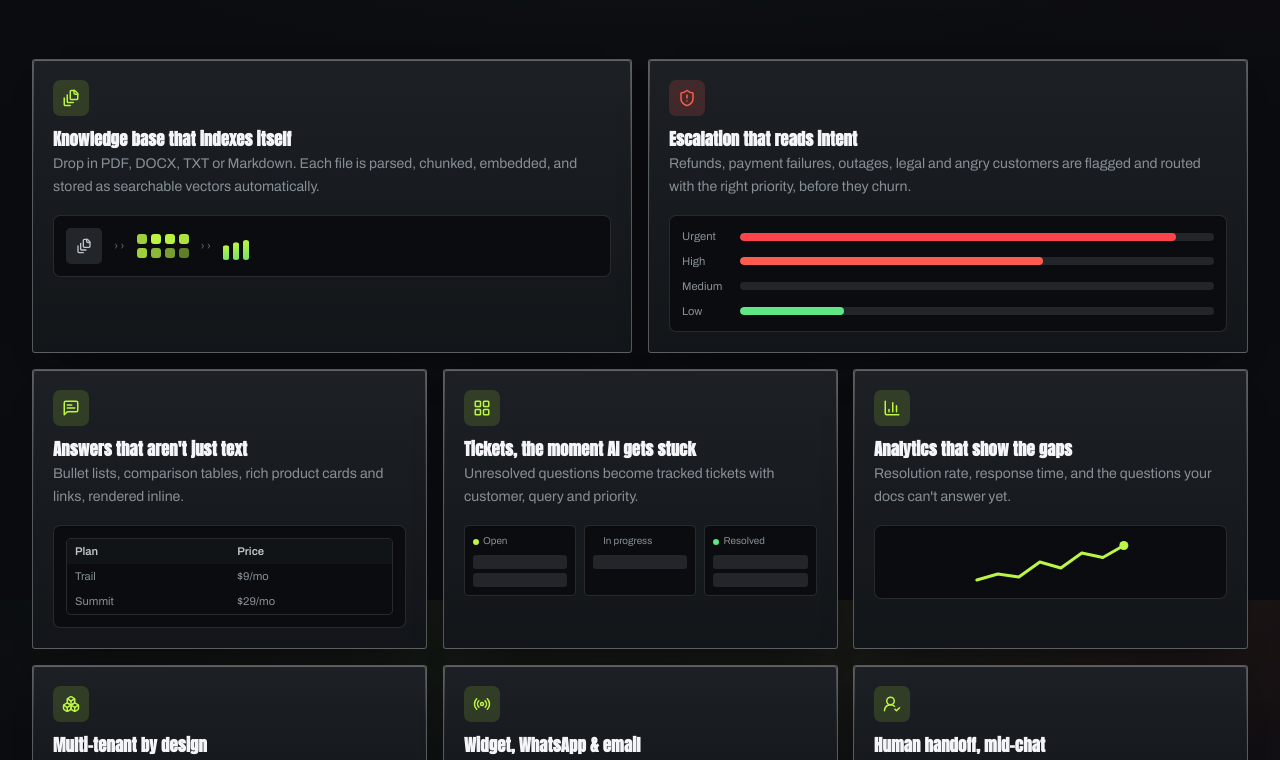
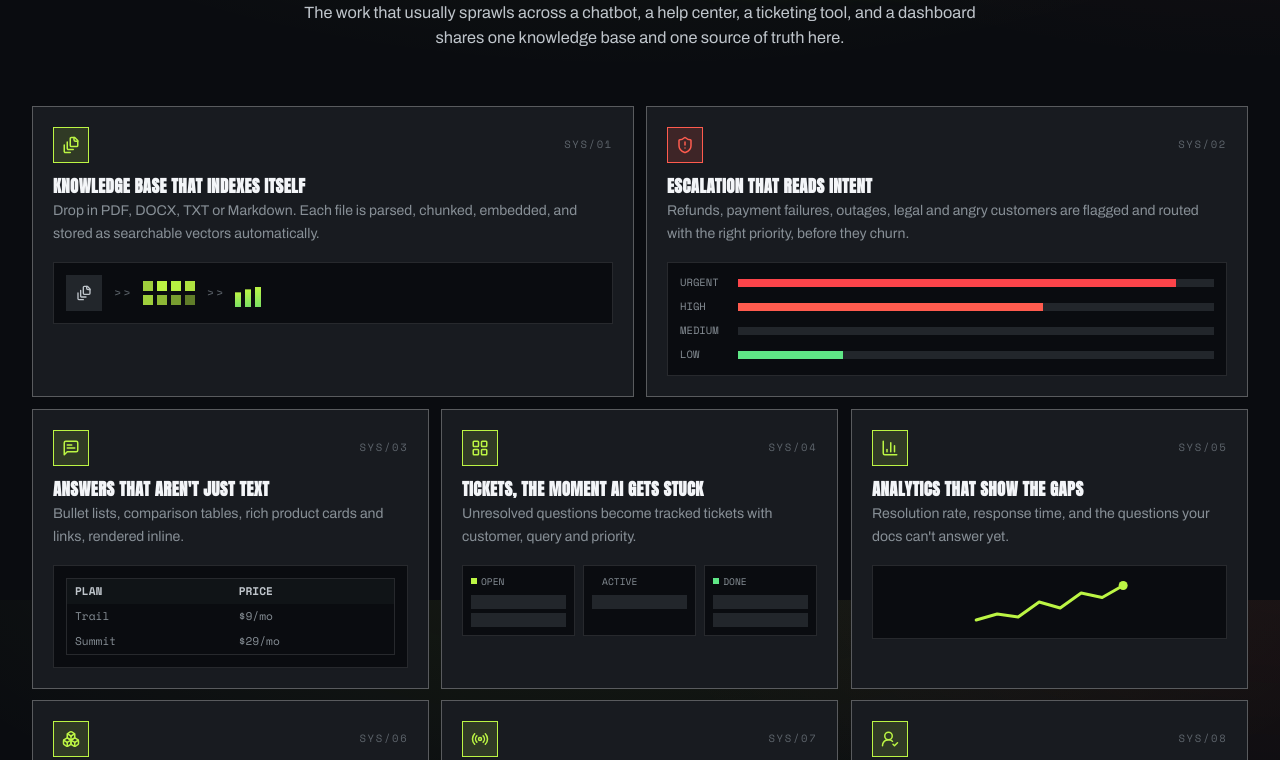
Before and after one commit to wcr-karan/aurora-ai, a Next.js app: page / in a window 1280 px wide. Shown: the part 1000-1760 px from the top of the page. Built offline with nearby package versions, Linux system fonts and the light colour scheme; no server answers; the database is empty.

Commit message:
style: update Features layout structure

```diff
--- a/src/components/landing/features.tsx
+++ b/src/components/landing/features.tsx
@@ -12,14 +12,17 @@ import {
   UserRoundCheck,
 } from "lucide-react";
 import { Reveal } from "./reveal";
+import { Chapter } from "./chapter";
+import { Corners } from "./hud";
 import { cn } from "@/lib/utils";
 
 export function Features() {
   return (
     <section id="features" className="relative mx-auto max-w-7xl px-5 py-24 sm:px-8">
-      <Reveal className="mx-auto max-w-2xl text-center">
-        <h2 className="text-[clamp(2rem,4vw,3rem)] font-bold tracking-tight text-ink">
-          Eight systems, one deck.
+      <Chapter index="03" title="Systems" />
+      <Reveal className="mx-auto mt-5 max-w-2xl text-center">
+        <h2 className="text-[clamp(2.1rem,5vw,3.6rem)] uppercase text-ink">
+          Eight systems. <span className="text-signal">One deck.</span>
         </h2>
         <p className="mt-4 text-[1.02rem] text-ink-2">
           The work that usually sprawls across a chatbot, a help center, a
@@ -28,36 +31,32 @@ export function Features() {
         </p>
       </Reveal>
 
-      <div className="mt-14 grid grid-cols-1 gap-4 md:grid-cols-6">
-        <Card icon={<FileStack size={18} />} title="Knowledge base that indexes itself" span="md:col-span-3" desc="Drop in PDF, DOCX, TXT or Markdown. Each file is parsed, chunked, embedded, and stored as searchable vectors automatically.">
+      <div className="mt-14 grid grid-cols-1 gap-3 md:grid-cols-6">
+        <Card n="01" icon={<FileStack size={18} />} title="Knowledge base that indexes itself" span="md:col-span-3" desc="Drop in PDF, DOCX, TXT or Markdown. Each file is parsed, chunked, embedded, and stored as searchable vectors automatically.">
           <IngestViz />
         </Card>
-
-        <Card icon={<ShieldAlert size={18} />} title="Escalation that reads intent" span="md:col-span-3" accent desc="Refunds, payment failures, outages, legal and angry customers are flagged and routed with the right priority, before they churn.">
+        <Card n="02" icon={<ShieldAlert size={18} />} title="Escalation that reads intent" span="md:col-span-3" accent desc="Refunds, payment failures, outages, legal and angry customers are flagged and routed with the right priority, before they churn.">
           <EscalationViz />
         </Card>
-
-        <Card icon={<MessageSquareText size={18} />} title="Answers that aren't just text" span="md:col-span-2" desc="Bullet lists, comparison tables, rich product cards and links, rendered inline.">
+        <Card n="03" icon={<MessageSquareText size={18} />} title="Answers that aren't just text" span="md:col-span-2" desc="Bullet lists, comparison tables, rich product cards and links, rendered inline.">
           <RichViz />
         </Card>
-
-        <Card icon={<LayoutGrid size={18} />} title="Tickets, the moment AI gets stuck" span="md:col-span-2" desc="Unresolved questions become tracked tickets with customer, query and priority.">
+        <Card n="04" icon={<LayoutGrid size={18} />} title="Tickets, the moment AI gets stuck" span="md:col-span-2" desc="Unresolved questions become tracked tickets with customer, query and priority.">
           <KanbanViz />
         </Card>
-
-        <Card icon={<BarChart3 size={18} />} title="Analytics that show the gaps" span="md:col-span-2" desc="Resolution rate, response time, and the questions your docs can't answer yet.">
+        <Card n="05" icon={<BarChart3 size={18} />} title="Analytics that show the gaps" span="md:col-span-2" desc="Resolution rate, response time, and the questions your docs can't answer yet.">
           <SparkViz />
         </Card>
-
-        <Card icon={<Boxes size={18} />} title="Multi-tenant by design" span="md:col-span-2" desc="Every business gets isolated documents, chatbot, tickets and analytics under its own key." />
-        <Card icon={<Radio size={18} />} title="Widget, WhatsApp & email" span="md:col-span-2" desc="One assistant answers across an embeddable widget, inbound WhatsApp, and support email." />
-        <Card icon={<UserRoundCheck size={18} />} title="Human handoff, mid-chat" span="md:col-span-2" desc="An agent can jump into any live conversation and take over from the AI in one click." />
+        <Card n="06" icon={<Boxes size={18} />} title="Multi-tenant by design" span="md:col-span-2" desc="Every business gets isolated documents, chatbot, tickets and analytics under its own key." />
+        <Card n="07" icon={<Radio size={18} />} title="Widget, WhatsApp & email" span="md:col-span-2" desc="One assistant answers across an embeddable widget, inbound WhatsApp, and support email." />
+        <Card n="08" icon={<UserRoundCheck size={18} />} title="Human handoff, mid-chat" span="md:col-span-2" desc="An agent can jump into any live conversation and take over from the AI in one click." />
       </div>
     </section>
   );
 }
 
 function Card({
+  n,
   icon,
   title,
   desc,
@@ -65,6 +64,7 @@ function Card({
   accent,
   children,
 }: {
+  n: string;
   icon: React.ReactNode;
   title: string;
   desc: string;
@@ -74,16 +74,24 @@ function Card({
 }) {
   return (
     <Reveal className={span}>
-      <div className="group lift bezel panel relative flex h-full flex-col overflow-hidden p-5">
-        <div
-          className={cn(
-            "grid size-9 place-items-center rounded-xl",
-            accent ? "bg-[var(--color-accent-soft)] text-accent" : "bg-[var(--color-primary-soft)] text-primary"
-          )}
-        >
-          {icon}
+      <div className="group lift relative flex h-full flex-col overflow-hidden border border-[var(--color-border-strong)] bg-[var(--color-surface)] p-5">
+        <Corners color={accent ? "var(--color-accent)" : "var(--color-primary)"} size={9} />
+        <div className="flex items-center justify-between">
+          <div
+            className={cn(
+              "grid size-9 place-items-center border",
+              accent
+                ? "border-[var(--color-accent)] bg-[var(--color-accent-soft)] text-accent"
+                : "border-[var(--color-primary)] bg-[var(--color-primary-soft)] text-primary"
+            )}
+          >
+            {icon}
+          </div>
+          <span className="mono text-[0.66rem] uppercase tracking-[0.16em] text-ink-faint">
+            sys/{n}
+          </span>
         </div>
-        <h3 className="mt-4 text-[1.05rem] font-semibold text-ink">{title}</h3>
+        <h3 className="mt-4 text-[1.05rem] font-bold uppercase tracking-wide text-ink">{title}</h3>
         <p className="mt-1.5 text-[0.88rem] leading-relaxed text-ink-3">{desc}</p>
         {children && <div className="mt-4">{children}</div>}
       </div>
@@ -94,8 +102,8 @@ function Card({
 // ── micro-visualisations ─────────────────────────────────────────────────────
 function IngestViz() {
   return (
-    <div className="flex items-center gap-3 rounded-xl border border-[var(--color-border)] bg-[var(--color-bg)] p-3">
-      <div className="grid size-9 place-items-center rounded-lg bg-[var(--color-surface-2)] text-ink-2">
+    <div className="flex items-center gap-3 border border-[var(--color-border)] bg-[var(--color-bg)] p-3">
+      <div className="grid size-9 place-items-center bg-[var(--color-surface-2)] text-ink-2">
         <FileStack size={16} />
       </div>
       <ChevDots />
@@ -103,7 +111,7 @@ function IngestViz() {
         {Array.from({ length: 8 }).map((_, i) => (
           <motion.span
             key={i}
-            className="size-2.5 rounded-[3px] bg-[var(--color-primary)]"
+            className="size-2.5 bg-[var(--color-primary)]"
             animate={{ opacity: [0.25, 1, 0.25] }}
             transition={{ duration: 1.8, repeat: Infinity, delay: i * 0.12 }}
           />
@@ -114,7 +122,7 @@ function IngestViz() {
         {[0, 1, 2].map((i) => (
           <motion.span
             key={i}
-            className="block h-7 w-1.5 rounded-full bg-gradient-to-t from-[var(--color-primary-2)] to-[var(--color-primary)]"
+            className="block h-7 w-1.5 bg-gradient-to-t from-[var(--color-primary-2)] to-[var(--color-primary)]"
             animate={{ scaleY: [0.5, 1, 0.6] }}
             style={{ transformOrigin: "bottom" }}
             transition={{ duration: 1.6, repeat: Infinity, delay: i * 0.2 }}
@@ -127,10 +135,9 @@ function IngestViz() {
 
 function ChevDots() {
   return (
-    <div className="flex gap-0.5 text-ink-faint">
-      {[0, 1].map((i) => (
-        <span key={i} className="text-xs">›</span>
-      ))}
+    <div className="mono flex gap-0.5 text-ink-faint">
+      <span className="text-xs">&gt;</span>
+      <span className="text-xs">&gt;</span>
     </div>
   );
 }
@@ -143,13 +150,13 @@ function EscalationViz() {
     { label: "Low", color: "var(--color-success)", w: "22%" },
   ];
   return (
-    <div className="space-y-2 rounded-xl border border-[var(--color-border)] bg-[var(--color-bg)] p-3">
+    <div className="space-y-2 border border-[var(--color-border)] bg-[var(--color-bg)] p-3">
       {lanes.map((l, i) => (
         <div key={l.label} className="flex items-center gap-2.5">
-          <span className="w-12 text-[0.7rem] text-ink-3">{l.label}</span>
-          <div className="h-2 flex-1 overflow-hidden rounded-full bg-[var(--color-surface-2)]">
+          <span className="mono w-12 text-[0.66rem] uppercase text-ink-3">{l.label}</span>
+          <div className="h-2 flex-1 overflow-hidden bg-[var(--color-surface-2)]">
             <motion.div
-              className="h-full rounded-full"
+              className="h-full"
               style={{ background: l.color }}
               initial={{ width: 0 }}
               whileInView={{ width: l.w }}
@@ -165,17 +172,17 @@ function EscalationViz() {
 
 function RichViz() {
   return (
-    <div className="space-y-2 rounded-xl border border-[var(--color-border)] bg-[var(--color-bg)] p-3 text-[0.7rem]">
-      <div className="overflow-hidden rounded-lg border border-[var(--color-border)]">
-        <div className="grid grid-cols-2 bg-[var(--color-bg-2)] font-semibold text-ink-2">
+    <div className="space-y-2 border border-[var(--color-border)] bg-[var(--color-bg)] p-3 text-[0.7rem]">
+      <div className="overflow-hidden border border-[var(--color-border)]">
+        <div className="mono grid grid-cols-2 bg-[var(--color-bg-2)] font-bold uppercase text-ink-2">
           <span className="px-2 py-1">Plan</span>
           <span className="px-2 py-1">Price</span>
         </div>
-        <div className="grid grid-cols-2 text-ink-3">
+        <div className="mono grid grid-cols-2 text-ink-3">
           <span className="px-2 py-1">Trail</span>
           <span className="px-2 py-1">$9/mo</span>
         </div>
-        <div className="grid grid-cols-2 text-ink-3">
+        <div className="mono grid grid-cols-2 text-ink-3">
           <span className="px-2 py-1">Summit</span>
           <span className="px-2 py-1">$29/mo</span>
         </div>
@@ -187,20 +194,20 @@ function RichViz() {
 function KanbanViz() {
   const cols = [
     { t: "Open", color: "var(--color-primary)", n: 2 },
-    { t: "In progress", color: "var(--color-warning)", n: 1 },
-    { t: "Resolved", color: "var(--color-success)", n: 2 },
+    { t: "Active", color: "var(--color-warning)", n: 1 },
+    { t: "Done", color: "var(--color-success)", n: 2 },
   ];
   return (
     <div className="grid grid-cols-3 gap-2">
       {cols.map((c) => (
-        <div key={c.t} className="rounded-lg border border-[var(--color-border)] bg-[var(--color-bg)] p-2">
-          <div className="mb-1.5 flex items-center gap-1 text-[0.62rem] text-ink-3">
-            <span className="size-1.5 rounded-full" style={{ background: c.color }} />
+        <div key={c.t} className="border border-[var(--color-border)] bg-[var(--color-bg)] p-2">
+          <div className="mono mb-1.5 flex items-center gap-1 text-[0.6rem] uppercase text-ink-3">
+            <span className="size-1.5" style={{ background: c.color }} />
             {c.t}
           </div>
           <div className="space-y-1">
             {Array.from({ length: c.n }).map((_, i) => (
-              <div key={i} className="h-3.5 rounded bg-[var(--color-surface-2)]" />
+              <div key={i} className="h-3.5 bg-[var(--color-surface-2)]" />
             ))}
           </div>
         </div>
@@ -212,7 +219,7 @@ function KanbanViz() {
 function SparkViz() {
   const pts = "0,28 14,24 28,26 42,16 56,20 70,10 84,13 98,5";
   return (
-    <div className="rounded-xl border border-[var(--color-border)] bg-[var(--color-bg)] p-3">
+    <div className="border border-[var(--color-border)] bg-[var(--color-bg)] p-3">
       <svg viewBox="0 0 98 32" className="h-12 w-full overflow-visible">
         <motion.polyline
           points={pts}
```
